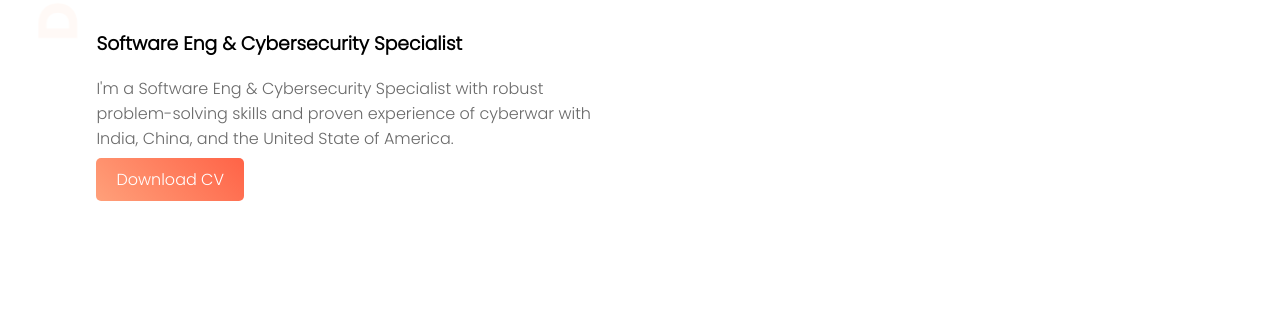
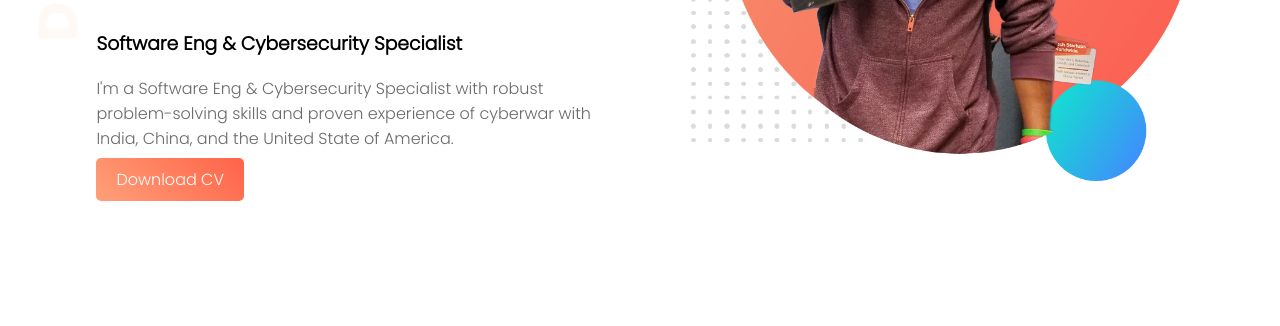
Before and after one commit to Mazidul-Haque/my-web-portfolio, a plain HTML site: page index.html in a window 1280 px wide. Shown: the part 329-655 px from the top of the page. Drawn offline with Linux system fonts and the light colour scheme; the site is published under a folder, as on GitHub Pages, so addresses that start at the root find nothing.

Commit message:
images fixed

```diff
--- a/index.html
+++ b/index.html
@@ -18,7 +18,7 @@
                 <a class="link-button" target="_blanck" href="https://drive.google.com/drive/u/1/folders/1n9WGYpC0qhMRNp_LEJYQw48FrXRd8WGQ">Download CV</a>
              </div>
             <div class="half-width">
-                <img src="/images/jhankar.png" alt="">
+                <img src="images/jhankar.png" alt="">
             </div>
     </section>
     <section class="dream-area">
```
